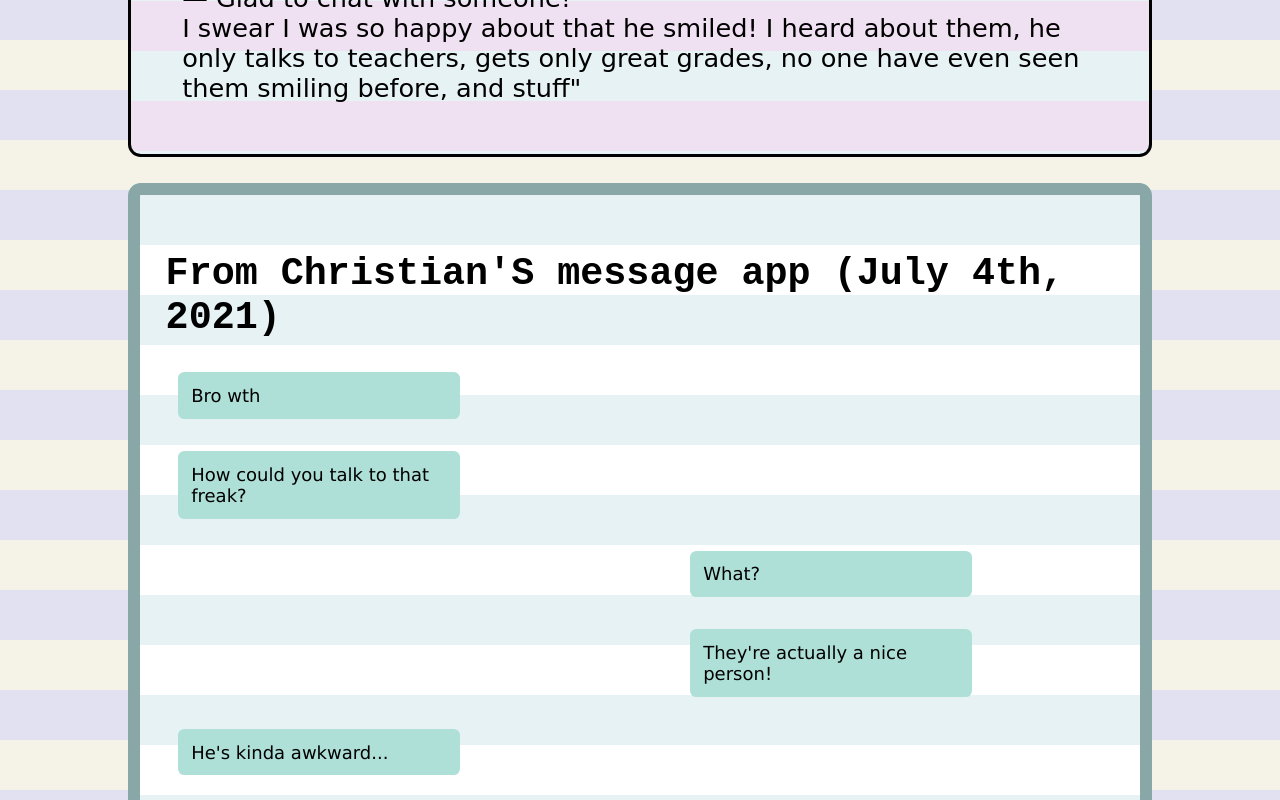
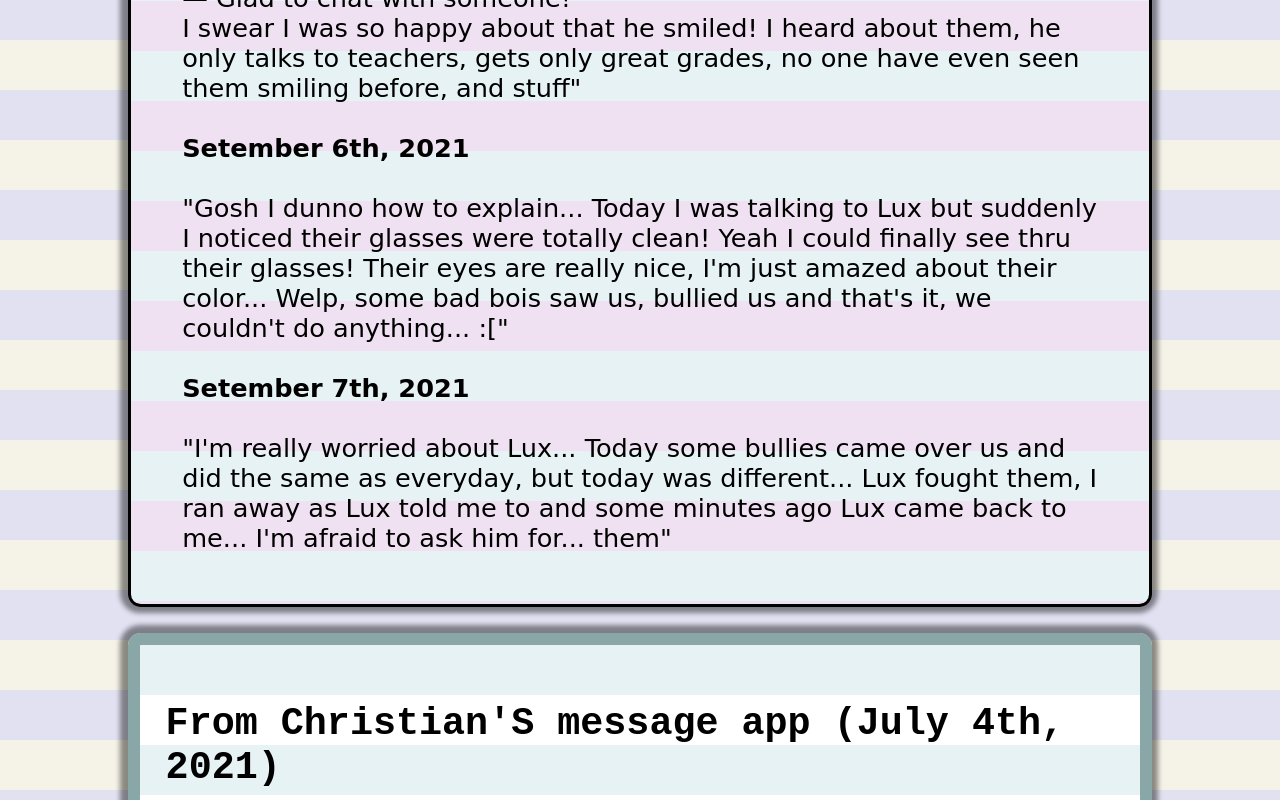
Before and after one commit to Lux-Sonechka/praevideo, a plain HTML site: page Chapters/2nd/chapter2.html in a window 1280 px wide. Shown: the part 860-1660 px from the top of the page. Drawn offline with Linux system fonts and the light colour scheme.

Commit message:
Add files via upload

```diff
--- a/Chapters/2nd/chapter2.html
+++ b/Chapters/2nd/chapter2.html
@@ -21,7 +21,7 @@
         <br>
         <strong>Setember 4th, 2021</strong>
         <br>
-        "Today I did something different, I decided to talk to Lux and thank goodness all went well! :D
+        "Today I did something different, I decided to talk to <a style="cursor: pointer;">Lux</a> and thank goodness all went well! :D
         During the breakfast in the school's cantine, I've took a sit near Lux, then I noticed that everyone was looking at me, even Lux themself. <br>
         Everyone surely thought Lux would do something bad to me, but actually just began to chat casually
         But there are somethings that gave me goosebumps are that some people asked me how does Lux's voice sound like... Like, they didn't listened to? Anyways I'm so happy to finally talk to my crush! >w< <br>
@@ -33,6 +33,10 @@
         — Okiee then! <br>
         — Glad to chat with someone! <br>
         I swear I was so happy about that he smiled! I heard about them, he only talks to teachers, gets only great grades, no one have even seen them smiling before, and stuff"
+        <br><br><strong>Setember 6th, 2021</strong><br><br>
+        "Gosh I dunno how to explain... Today I was talking to Lux but suddenly I noticed their glasses were totally clean! Yeah I could finally see thru their glasses! Their eyes are really nice, I'm just amazed about their <a style="cursor: pointer;">color</a>... Welp, some bad bois saw us, bullied us and that's it, we couldn't do anything... :["<br>
+        <br><strong>Setember 7th, 2021</strong><br><br>
+        "I'm really worried about Lux... Today some bullies came over us and did the same as everyday, but today was different... Lux fought them, I ran away as Lux told me to and some minutes ago Lux came back to me... I'm afraid to ask him for... them"
     </div>
     <div class="messages">
         <h2 style="margin-left: 2vw; padding-top: 2vw;">From Christian'S message app (July 4th, 2021)</h2>
@@ -49,8 +53,10 @@
         <div class="msg-left"><h1>😳</h1></div>
         <div class="msg-right">I noticed that blushed face of yours today in the cantine</div>
         <div class="msg-right">You looked just like a tomato! 😜</div>
+        <div class="msg-left">Come on, it's not like I'm hiding any <a style="cursor: pointer;" onclick="browser()">Secret</a>...</div>
+        <br>
     </div>
-    <div id="cellphone-container">
+    <div id="cellphone-container" style="display: none;">
         <div id="cellphone-border">
             <div id="cellphone-top">SUNSUNG</div>
             <div id="cellphone-notification-bar">
--- a/Chapters/2nd/scripts.js
+++ b/Chapters/2nd/scripts.js
@@ -22,5 +22,6 @@ function cellphone_button() {
     cellphone.style.backgroundImage = 'url(./bg/hell.jpg)'
 }
 function browser() {
-    window.location.replace('https://lux-sonechka.github.io/praevideo/Secrets/index.html')
+    const new_window = window.open()
+    new_window.location.replace('https://lux-sonechka.github.io/praevideo/Secrets/index.html')
 }
--- a/Chapters/2nd/styles.css
+++ b/Chapters/2nd/styles.css
@@ -19,6 +19,9 @@ body {
     font-family: 'Handwritting', cursive;
     border: 0.25vw solid black;
     border-radius: 1vw;
+    box-shadow: -1px -1px 5px 7px rgba(0,0,0,0.44);
+    -webkit-box-shadow: -1px -1px 5px 7px rgba(0,0,0,0.44);
+    -moz-box-shadow: -1px -1px 5px 7px rgba(0,0,0,0.44);
 }
 .messages {
     margin-top: 2vw;
@@ -27,11 +30,14 @@ body {
     border: 1vw solid #8aa7a7;
     border-radius: 1vw;
     margin-bottom: 2vw;
+    box-shadow: -1px -1px 5px 7px rgba(0,0,0,0.44);
+    -webkit-box-shadow: -1px -1px 5px 7px rgba(0,0,0,0.44);
+    -moz-box-shadow: -1px -1px 5px 7px rgba(0,0,0,0.44);
 }
 .msg-right {
     background-color: #aee0d8;
     font-family: Verdana, Geneva, Tahoma, sans-serif;
-    font-size: large;
+    font-size: 2vw;
     padding-left: 1vw;
     margin-left: 3vw;
     border-radius: 0.5vw;
@@ -44,7 +50,7 @@ body {
 .msg-left {
     background-color: #aee0d8;
     font-family: Verdana, Geneva, Tahoma, sans-serif;
-    font-size: large;
+    font-size: 2vw;
     padding-left: 1vw;
     margin-left: 43vw;
     border-radius: 0.5vw;
@@ -123,7 +129,6 @@ body {
     font-size: large;
 }
 #progress-bar {
-    -webkit-appearance: none;
     width: 80%;
     margin-left: 2vw;
     border-radius: 1vw;
```
